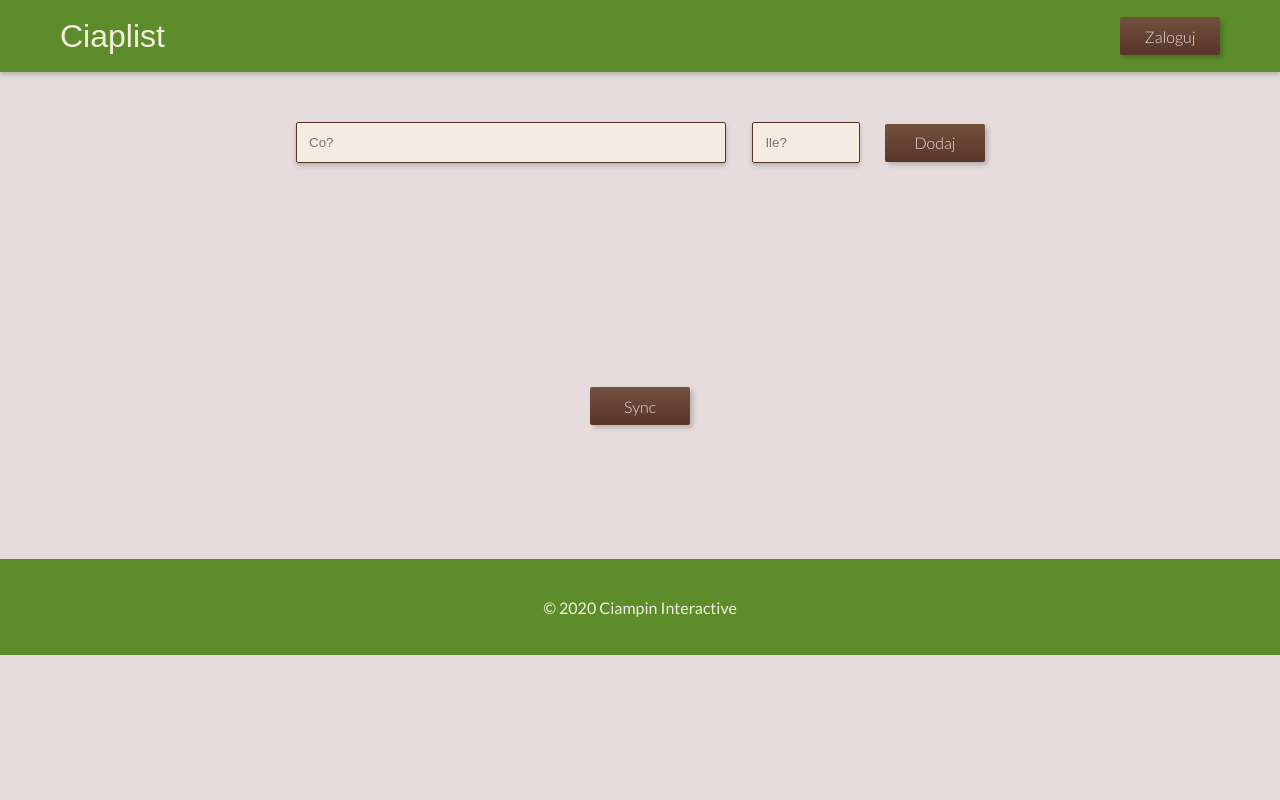
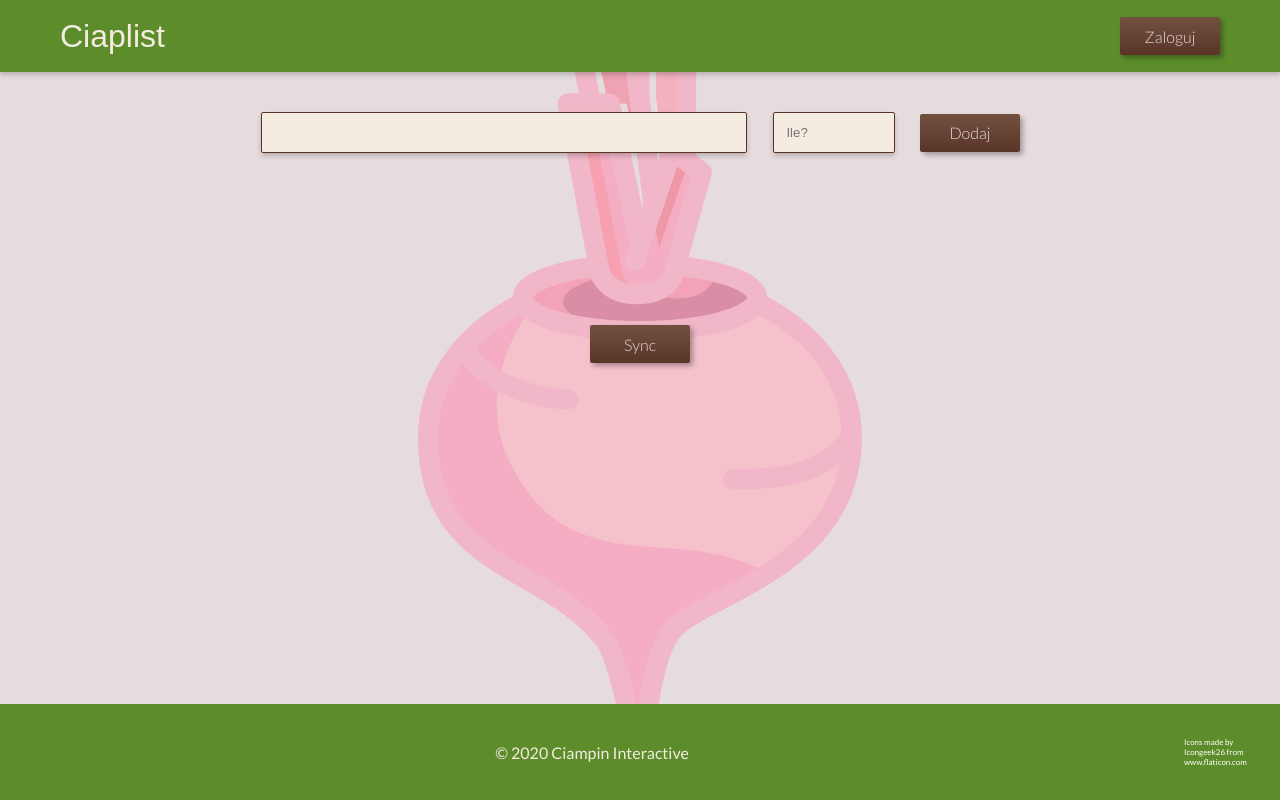
Before and after one commit to agatakk/ciaplist, a Django app: page / in a window 1280 px wide. Run offline with Django 3.2, Linux system fonts and the light colour scheme; data that the repository does not hold is empty.

Commit message:
implementacja poprawek frontu (index i CSS)

```diff
--- a/main/static/main/style.css
+++ b/main/static/main/style.css
@@ -1,11 +1,38 @@
 *{
     box-sizing: border-box;
 }
+html{
+    height: 100%;
+}
 body{
+    position: relative;
     margin: 0;
     padding: 0;
+    min-height: 100%;
     background-color:#E6DCDE;
     font-family: 'Lato', sans-serif;
+    background-image: url('vegetable.png');
+    background-repeat: no-repeat;
+    background-position-x: center;
+    background-position-y: center;
+    background-attachment: fixed;
+}
+.background-image{
+    width: 100%;
+    height: 100%;
+    position: sticky;
+    z-index: -1;
+
+
+}
+.background-image img{
+    position: absolute;
+    top:50%;
+    left: 50%;
+    transform: translate(-50%, -50%);
+    /* top: 50%;
+    left: 50%;
+    transform: translate(-50% -50%); */
 }
 /* button styles */
 .btn{
@@ -19,11 +46,11 @@ body{
     font-size: 1rem;
     font-family: 'Lato', sans-serif;
     font-weight: 300;
-    box-shadow: 3px 3px 5px rgba(0, 0, 0, 0.2);
-    transition: all .15s;
+    box-shadow: 3px 3px 5px  rgba(0, 0, 0, 0.3);
+    transition: all .3s;
 }
 .btn:hover{
-    box-shadow: 8px 8px 6px rgba(0, 0, 0, 0.5);
+    box-shadow: 3px 3px 15px rgba(0, 0, 0, 0.4);
     cursor: pointer;
 }
 
@@ -58,10 +85,8 @@ body{
      flex-direction: column;
      justify-content: center;
      align-items: center;
-     margin: 50px;
-     padding: 20px;
+     padding: 60px 0;
  }
-
 .form__input-container{
     display: flex;
     flex-wrap: wrap;
@@ -95,6 +120,7 @@ body{
  /* list styles */
  .form__list-items{
    list-style:none;
+   margin: 2rem 0;
    /* border: 1px solid #F2A2B1; */
    padding-inline-start: 0;
  }
@@ -133,7 +159,7 @@ body{
      display: flex;
      justify-content: center;
      align-items: center;
-     position: relative;
+     position: absolute;
      bottom: 0;
      left:0;
      height: 12vh;
@@ -144,6 +170,17 @@ body{
  .footer__info{
      margin: 0 auto;
      color: #F4ECE1;
+ }
+ .footer__icon-atribution{
+     color:white;
+     font-size: .5rem;
+     width: 5vw;
+     margin-right: 2rem;
+
+ }
+ .footer__icon-atribution a{
+     text-decoration: none;
+     color: white;
  }
  /* styles added in JS */
 
--- a/main/templates/main/index.html
+++ b/main/templates/main/index.html
@@ -17,16 +17,15 @@
         <div class="form__input-container">
             {% csrf_token %}
             <label for="id_item_name"></label>
-            <input type="text" name="item_name" class="form__item-input" maxlength="100" id="id_item_name" placeholder="Co?">
-            <label for="id_quantity"></label>
+            <input type="text" name="item_name" class="form__item-input" maxlength="100" id="id_item_name">
+            <label for="id_quantity" placeholder="Co?"></label>
             <input type="text" name="quantity" class="form__item-quantity" maxlength="50" id="id_quantity" placeholder="Ile?">
             <button type="submit" class="form__submit-btn btn">Dodaj</button>
         </div>
-    </form>
         <div class="form__alert-messages-container">
 
         </div>
-        <div class="form__input-container">
+    </form>
         <form class="form" action="{% url 'sync_list' %}" method="post" id="itemlist">
             {% csrf_token %}
         <button type="submit" form="itemlist" class="btn">Sync</button>
@@ -45,9 +44,10 @@
 
                 </ul>
             </form>
-        </div>
+
         <footer class="footer">
             <p class="footer__info">&copy 2020 Ciampin Interactive</p>
+            <div class='footer__icon-atribution'>Icons made by <a href="https://www.flaticon.com/authors/icongeek26" title="Icongeek26">Icongeek26</a> from <a href="https://www.flaticon.com/" title="Flaticon">www.flaticon.com</a></div>
         </footer>
     <script src="{% static 'main/main.js' %}"></script>
 </body>
```
Also changed, not shown: main/static/main/vegetable.png (added), 1 other file.
